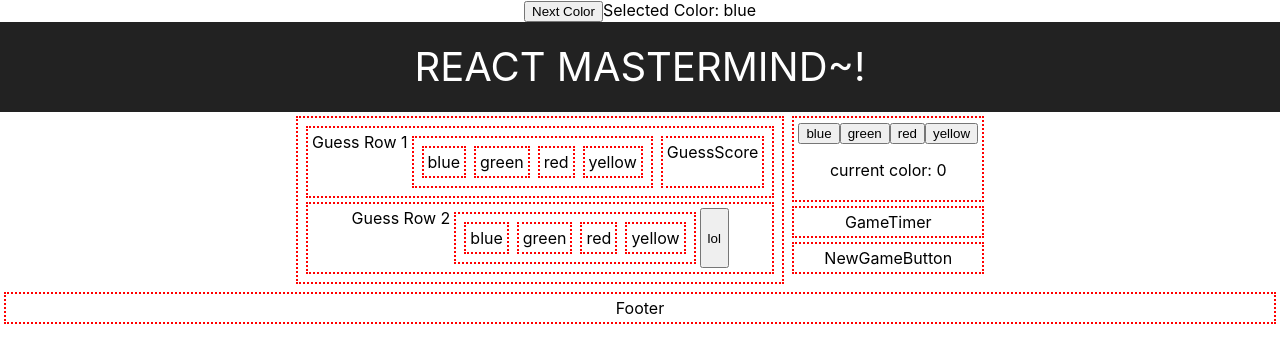
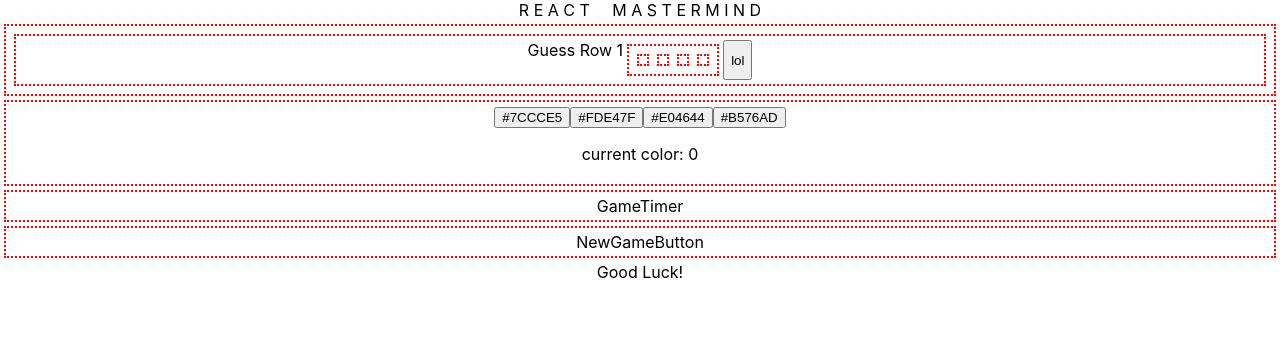
Before and after one commit to arowland900/react-mastermind, a React (Create React App) app: page / in a window 1280 px wide. Shown: the top 362 px of the page. Built offline with nearby package versions, Linux system fonts and the light colour scheme.

Commit message:
add functionality to app js

```diff
--- a/src/App.js
+++ b/src/App.js
@@ -1,59 +1,69 @@
 import React, { Component } from 'react';
 import './App.css';
-import GameBoard from './components/GameBoard/GameBoard'
-import ColorPicker from './components/ColorPicker/ColorPicker'
-import GameTimer from './components/GameTimer/GameTimer'
-import NewGameButton from './components/NewGameButton/NewGameButton'
-import Footer from './components/Footer/Footer'
+import GameBoard from './components/GameBoard/GameBoard';
+import ColorPicker from './components/ColorPicker/ColorPicker';
+import GameTimer from './components/GameTimer/GameTimer';
+import NewGameButton from './components/NewGameButton/NewGameButton';
 
-const colors = ['blue', 'green', 'red', 'yellow']
-
+const colors = ['#7CCCE5', '#FDE47F', '#E04644', '#B576AD'];
 
 class App extends Component {
 	constructor() {
 		super();
 		this.state = {
 			selColorIdx: 0,
-			guesses: [this.getNewGuess(), this.getNewGuess()],
-			code: this.generateCode()
-		}
-	};
-	getNewGuess(){
+			guesses: [this.getNewGuess()],
+			code: this.genCode()
+		};
+	}
+
+	getNewGuess() {
 		return {
-			// code: [null, null, null, null],
-			code: [0, 1, 2, 3],
+			code: [null, null, null, null],
 			score: {
 				perfect: 0,
 				almost: 0
 			}
-		}
-	};
-	generateCode() {
-		return new Array(4).fill().map(() => Math.floor(Math.random() * 4));
-	};
+		};
+	}
+
+	genCode() {
+		return new Array(4).fill().map(dummy => Math.floor(Math.random() * 4));
+	}
+
+	getWinTries() {
+		// if winner, return num guesses, otherwise 0 (no winner)
+		let lastGuess = this.state.guesses.length - 1;
+		return this.state.guesses[lastGuess].score.perfect === 4 ? lastGuess + 1 : 0;
+	}
+
+	handleColorSelection = (colorIdx) => {
+		this.setState({ selColorIdx: colorIdx });
+	}
+
 	render() {
+		let winTries = this.getWinTries();
 		return (
 			<div className="App">
-				<button onClick={() => this.setState((state) => {
-					return {
-						selColorIdx: ++state.selColorIdx % 4
-					};
-				})}>
-					Next Color
-				</button>
-				Selected Color: {colors[this.state.selColorIdx]}
-				<header className="App-header">
-					REACT MASTERMIND~!
-       			 </header>
-				<div className="flex-container">
-					<GameBoard colors={colors} guesses={this.state.guesses} />
-					<div>
-						<ColorPicker colors={colors} selColorIdx={this.state.selColorIdx} />
+				<header className='App-header-footer'>R E A C T &nbsp;&nbsp;&nbsp;  M A S T E R M I N D</header>
+				<div className="flex-h align-flex-end">
+					<GameBoard
+						colors={colors}
+						guesses={this.state.guesses}
+					/>
+					<div className='App-controls'>
+						<ColorPicker
+							colors={colors}
+							selColorIdx={this.state.selColorIdx}
+							handleColorSelection={this.handleColorSelection}
+						/>
 						<GameTimer />
 						<NewGameButton />
 					</div>
 				</div>
-				<Footer />
+				<footer className='App-header-footer'>
+					{(winTries ? `You Won in ${winTries} Guesses!` : 'Good Luck!')}
+				</footer>
 			</div>
 		);
 	}
```
